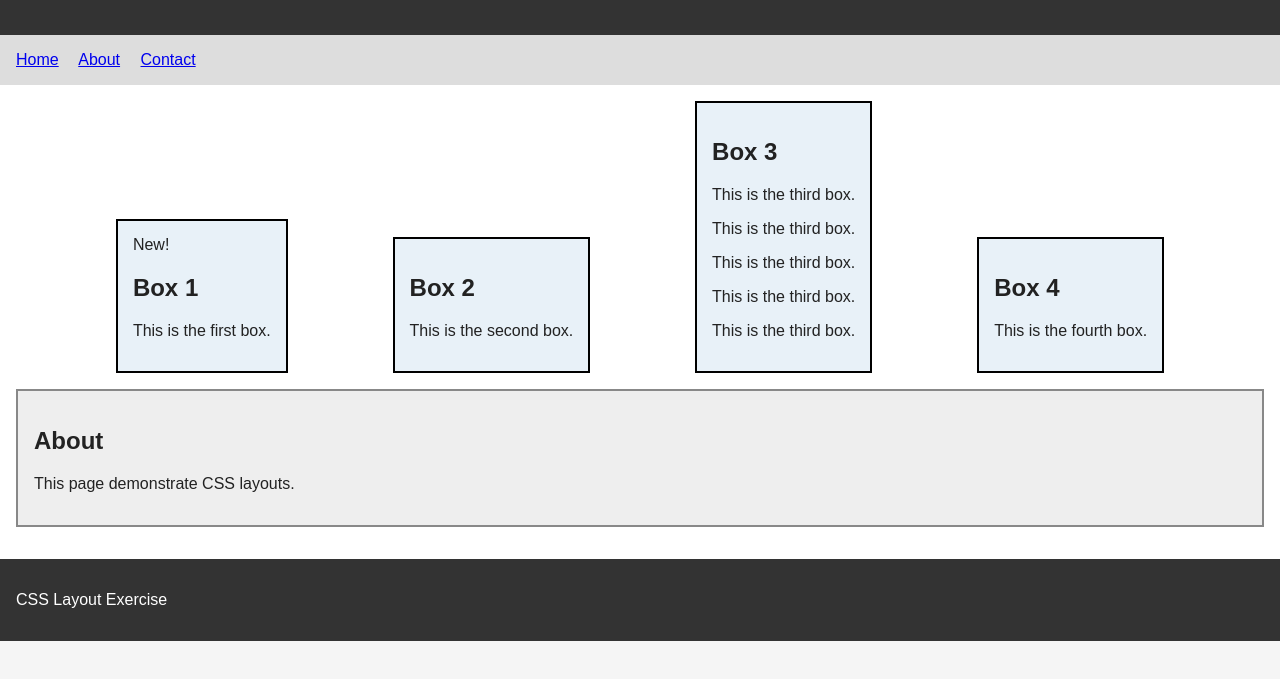
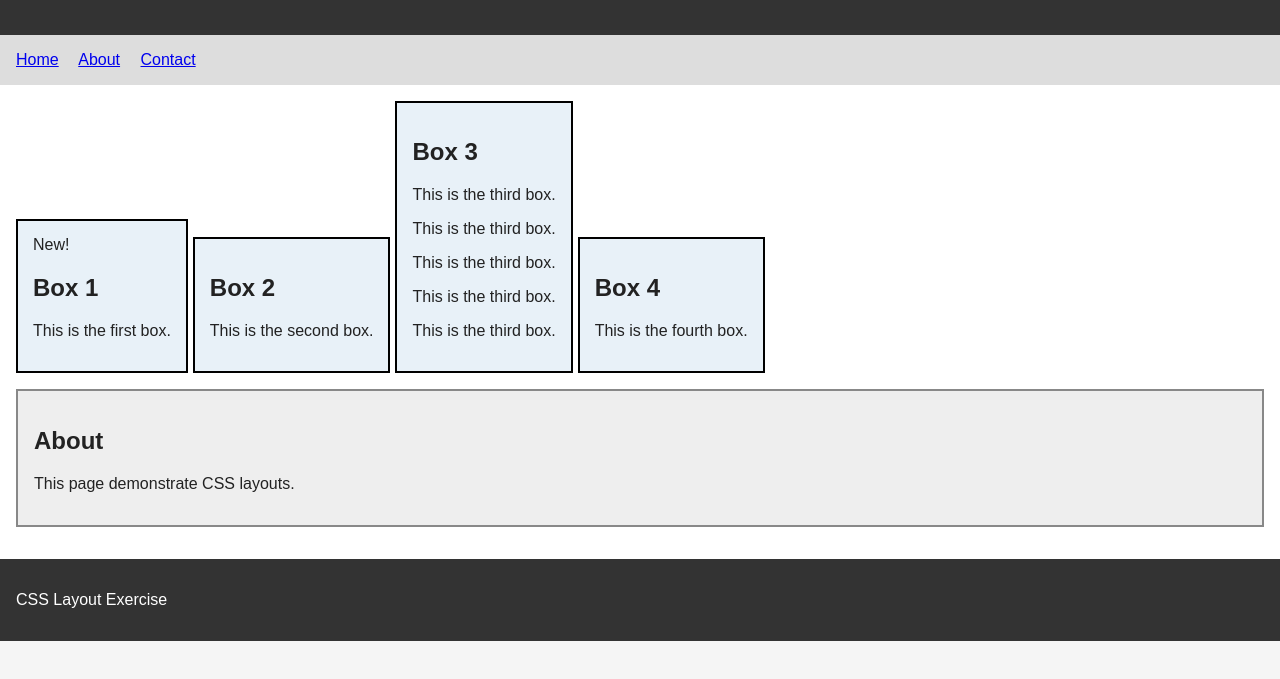
Before and after one commit to PrimarchOfTheSpaceWolves/CS_351_Fall_2026, a website: page profexercise05/index.html in a window 1280 px wide. Shown: the part 77-756 px from the top of the page. Drawn offline with Linux system fonts and the light colour scheme.

Commit message:
feat: add wrapping

```diff
--- a/profexercise05/css/flexbox.css
+++ b/profexercise05/css/flexbox.css
@@ -2,9 +2,10 @@
     display: flex;
     flex-direction: row;
     gap: 5px;
-    justify-content: space-evenly;
+    justify-content: flex-start;
     /* flex-end == end */
     align-items: flex-end;
+    flex-wrap: wrap;
 }
 
 .card {
```
